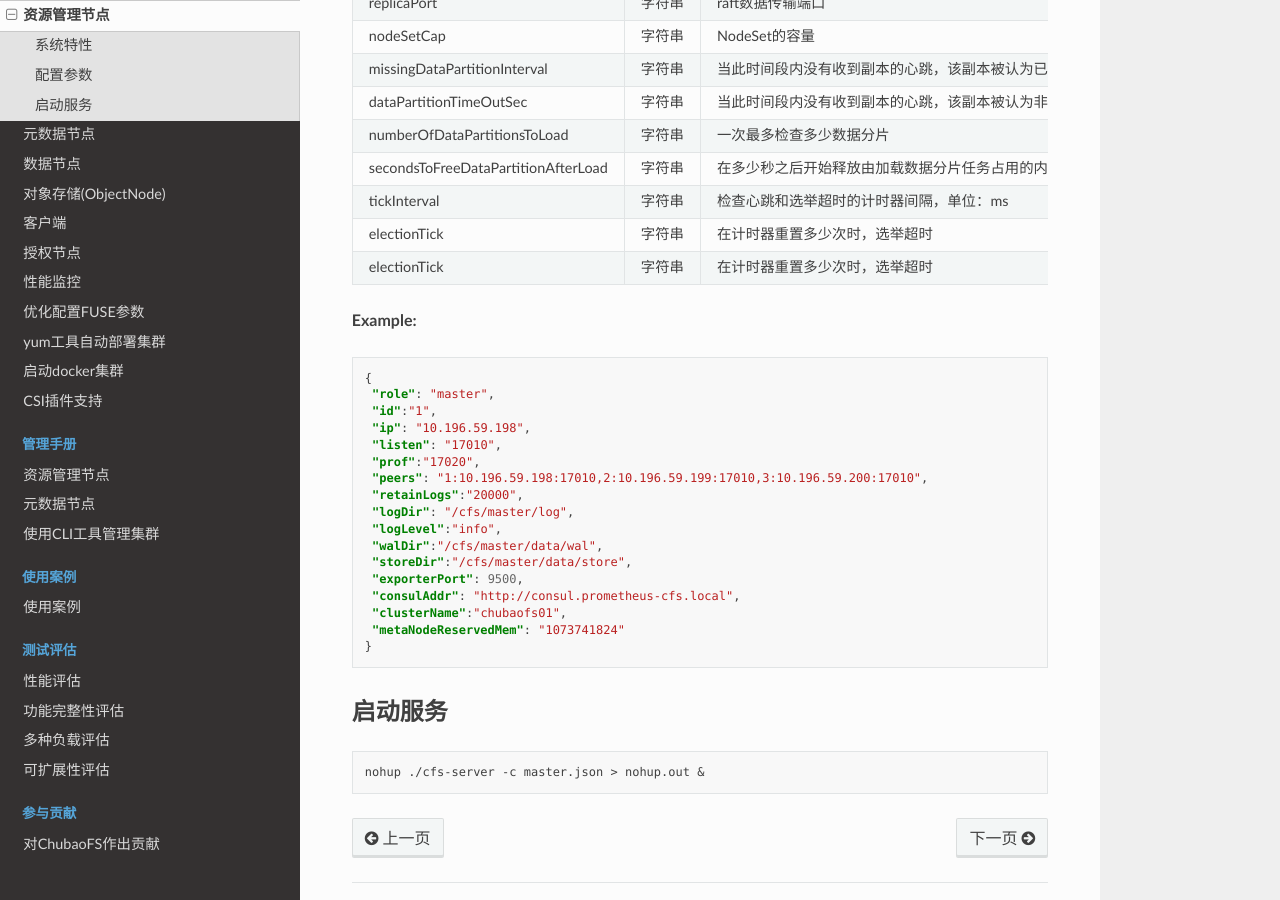
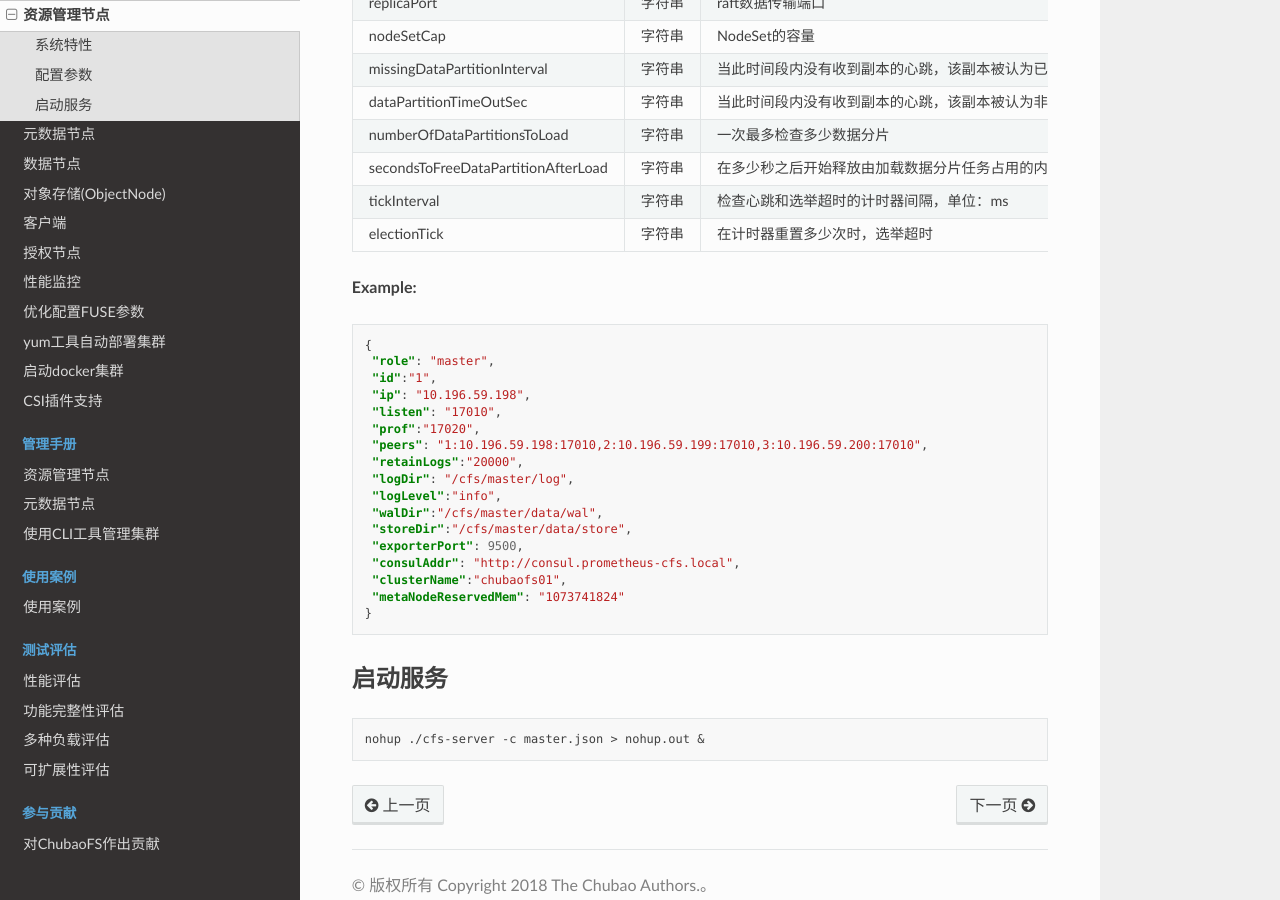
Before and after one commit to cubefs/docs-zh, a Sphinx documentation site: the page built from docs/source/user-guide/master.rst, in a window 1280 px wide and 900 px high, scrolled down 1208 px. Built offline with Sphinx 7.4.7 and the Read the Docs theme 2.0.0, drawn with Linux system fonts in a browser that asks for light colours.

Commit message:
docs: remove dumplicate electionTick variable from user-guide/master.rst
Signed-off-by: Victor1319 <834863182@qq.com>

```diff
--- a/docs/source/user-guide/master.rst
+++ b/docs/source/user-guide/master.rst
@@ -45,7 +45,6 @@ ChubaoFS 使用 **JSON** 作为配置文件的格式.
    "secondsToFreeDataPartitionAfterLoad","字符串","在多少秒之后开始释放由加载数据分片任务占用的内存","否", "300"
    "tickInterval","字符串","检查心跳和选举超时的计时器间隔，单位：ms","否","500"
    "electionTick","字符串","在计时器重置多少次时，选举超时","否", "5"
-   "electionTick","字符串","在计时器重置多少次时，选举超时","否", "5"
 
 
 
```
